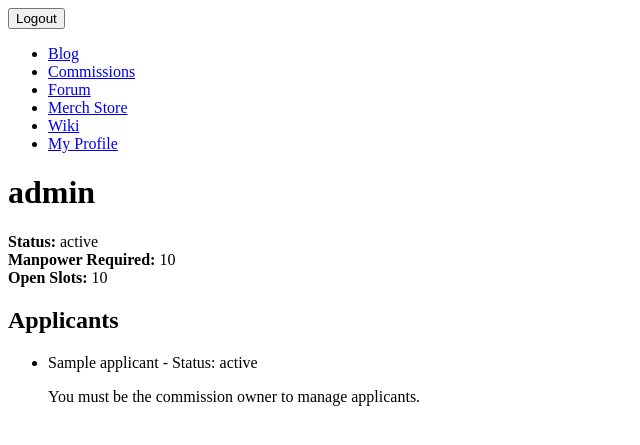
After one commit to luckyst4rdolphin/hobbysite-c-group7, a Django app: template hobbysite/commissions/templates/job_detail.html in a window 1280 px wide. The commit adds this page. Shown: the top 445 px of the page, without its empty margins (0-640 px from the left). Run offline with Django 5.2, Linux system fonts and the light colour scheme; the template is opened without the code that fills it: most values are stand-ins (such as "Sample title", 1, 10 or a date in 2020).

Commit message:
modified templates

```diff
--- /dev/null
+++ b/hobbysite/commissions/templates/job_detail.html
@@ -0,0 +1,37 @@
+{% extends 'base.html' %}
+
+{% block title %}Job Detail{% endblock %}
+
+{% block content %}
+<h1>{{ job.role }}</h1>
+<div>
+    <strong>Status:</strong> {{ job.status }}<br>
+    <strong>Manpower Required:</strong> {{ job_total_manpower_required }}<br>
+    <strong>Open Slots:</strong> {{ job_total_open_slots }}<br>
+</div>
+
+<h2>Applicants</h2>
+
+<ul>
+    {% for application in applicants %}
+    <li>
+        {{ application.applicant.name }} - Status: {{ application.status }}
+        <form method="post" action="{% url 'commissions:job-details' application.pk %}"style="display:inline;">
+            {% csrf_token %}
+            {% if user == commission.author %}
+            <select name="status">
+                <option value="Pending" {% if application.is_pending %}selected{% endif %}>Pending</option>
+                <option value="Accepted" {% if application.is_accepted %}selected{% endif %}>Accept</option>
+                <option value="Rejected" {% if application.is_rejected %}selected{% endif %}>Reject</option>
+            </select>
+            <button type="submit">Update</button>
+            {% else %}
+            <p>You must be the commission owner to manage applicants.</p>
+            {% endif %}
+        </form>
+    </li>
+    {% empty %}
+    <li>No applicants yet.</li>
+    {% endfor %}
+</ul>
+{% endblock %}
```
Also changed, not shown: hobbysite/commissions/templates/commission.html (+5 -4 lines), hobbysite/commissions/templates/commission_update_form.html (added, +15 -0 lines).
